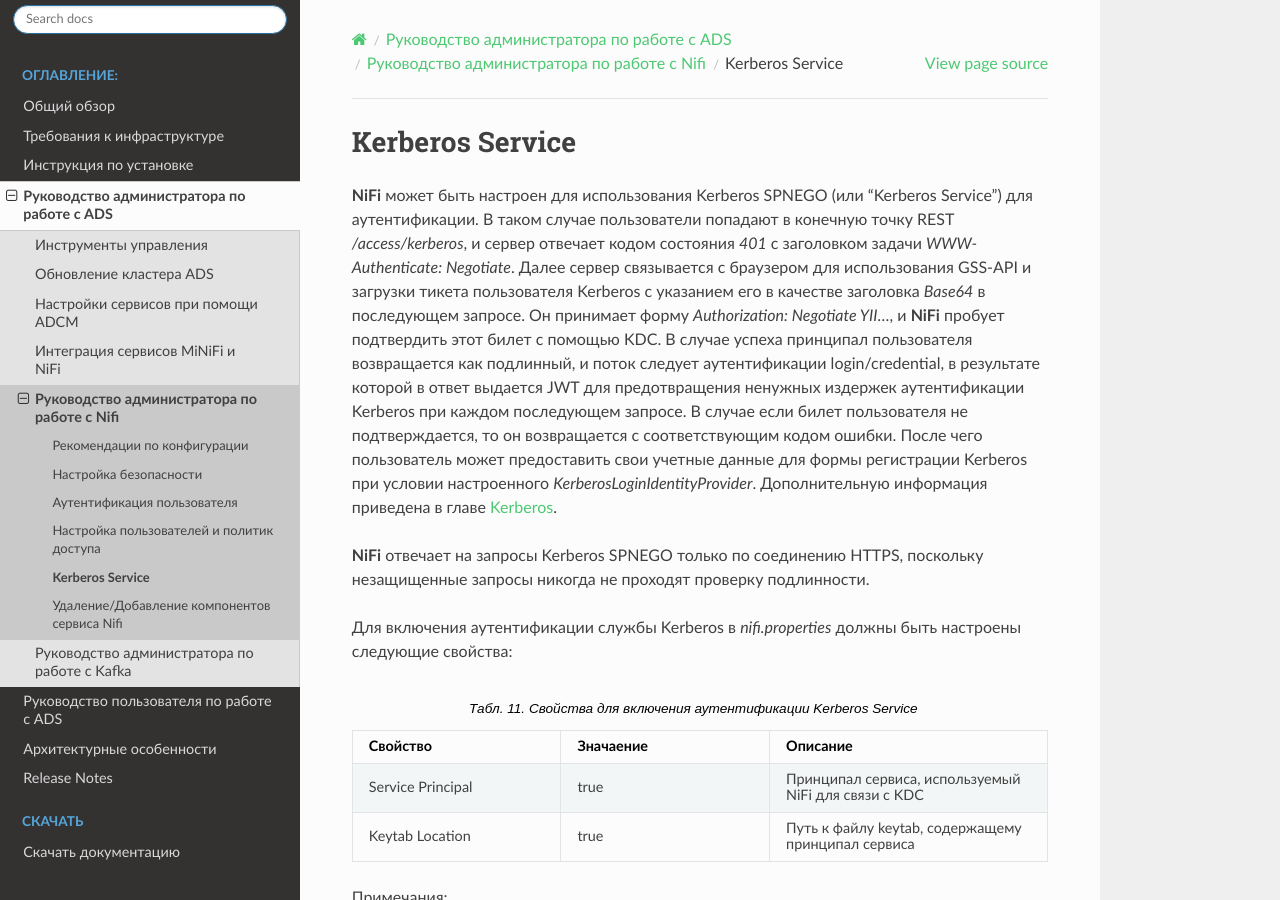
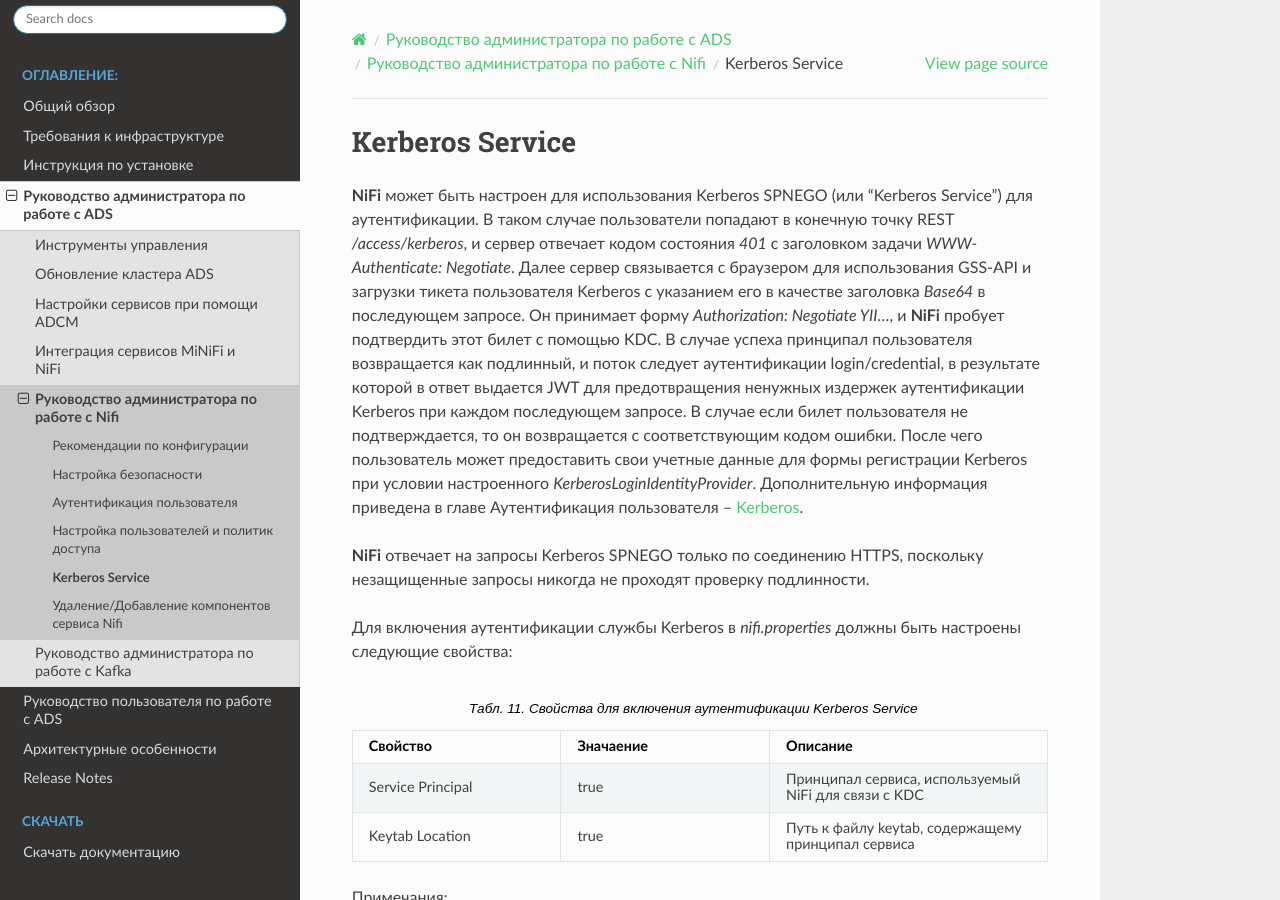
Before and after one commit to arenadata/docs_ads, a Sphinx documentation site: the page built from source/AdminGuide/Admin_Nifi/Kerberos.rst, in a window 1280 px wide and 900 px high. Built offline with Sphinx 7.4.7 and the Read the Docs theme 2.0.0, drawn with Linux system fonts in a browser that asks for light colours; pages that are not in the unit, such as notebooks, are missing from menus.

Commit message:
Update Kerberos.rst

```diff
--- a/source/AdminGuide/Admin_Nifi/Kerberos.rst
+++ b/source/AdminGuide/Admin_Nifi/Kerberos.rst
@@ -1,7 +1,7 @@
 Kerberos Service
 =================
 
-**NiFi** может быть настроен для использования Kerberos SPNEGO (или "Kerberos Service") для аутентификации. В таком случае пользователи попадают в конечную точку REST */access/kerberos*, и сервер отвечает кодом состояния *401* с заголовком задачи *WWW-Authenticate: Negotiate*. Далее сервер связывается с браузером для использования GSS-API и загрузки тикета пользователя Kerberos с указанием его в качестве заголовка *Base64* в последующем запросе. Он принимает форму *Authorization: Negotiate YII…*, и **NiFi** пробует подтвердить этот билет с помощью KDC. В случае успеха принципал пользователя возвращается как подлинный, и поток следует аутентификации login/credential, в результате которой в ответ выдается JWT для предотвращения ненужных издержек аутентификации Kerberos при каждом последующем запросе. В случае если билет пользователя не подтверждается, то он возвращается с соответствующим кодом ошибки. После чего пользователь может предоставить свои учетные данные для формы регистрации Kerberos при условии настроенного *KerberosLoginIdentityProvider*. Дополнительную информация приведена в главе `Kerberos <https://docs.arenadata.io/ads/AdminNIFI/Authentication.html#kerberos>`_.
+**NiFi** может быть настроен для использования Kerberos SPNEGO (или "Kerberos Service") для аутентификации. В таком случае пользователи попадают в конечную точку REST */access/kerberos*, и сервер отвечает кодом состояния *401* с заголовком задачи *WWW-Authenticate: Negotiate*. Далее сервер связывается с браузером для использования GSS-API и загрузки тикета пользователя Kerberos с указанием его в качестве заголовка *Base64* в последующем запросе. Он принимает форму *Authorization: Negotiate YII…*, и **NiFi** пробует подтвердить этот билет с помощью KDC. В случае успеха принципал пользователя возвращается как подлинный, и поток следует аутентификации login/credential, в результате которой в ответ выдается JWT для предотвращения ненужных издержек аутентификации Kerberos при каждом последующем запросе. В случае если билет пользователя не подтверждается, то он возвращается с соответствующим кодом ошибки. После чего пользователь может предоставить свои учетные данные для формы регистрации Kerberos при условии настроенного *KerberosLoginIdentityProvider*. Дополнительную информация приведена в главе Аутентификация пользователя -- `Kerberos <../Authentication>`_.
 
 **NiFi** отвечает на запросы Kerberos SPNEGO только по соединению HTTPS, поскольку незащищенные запросы никогда не проходят проверку подлинности.
 
```
